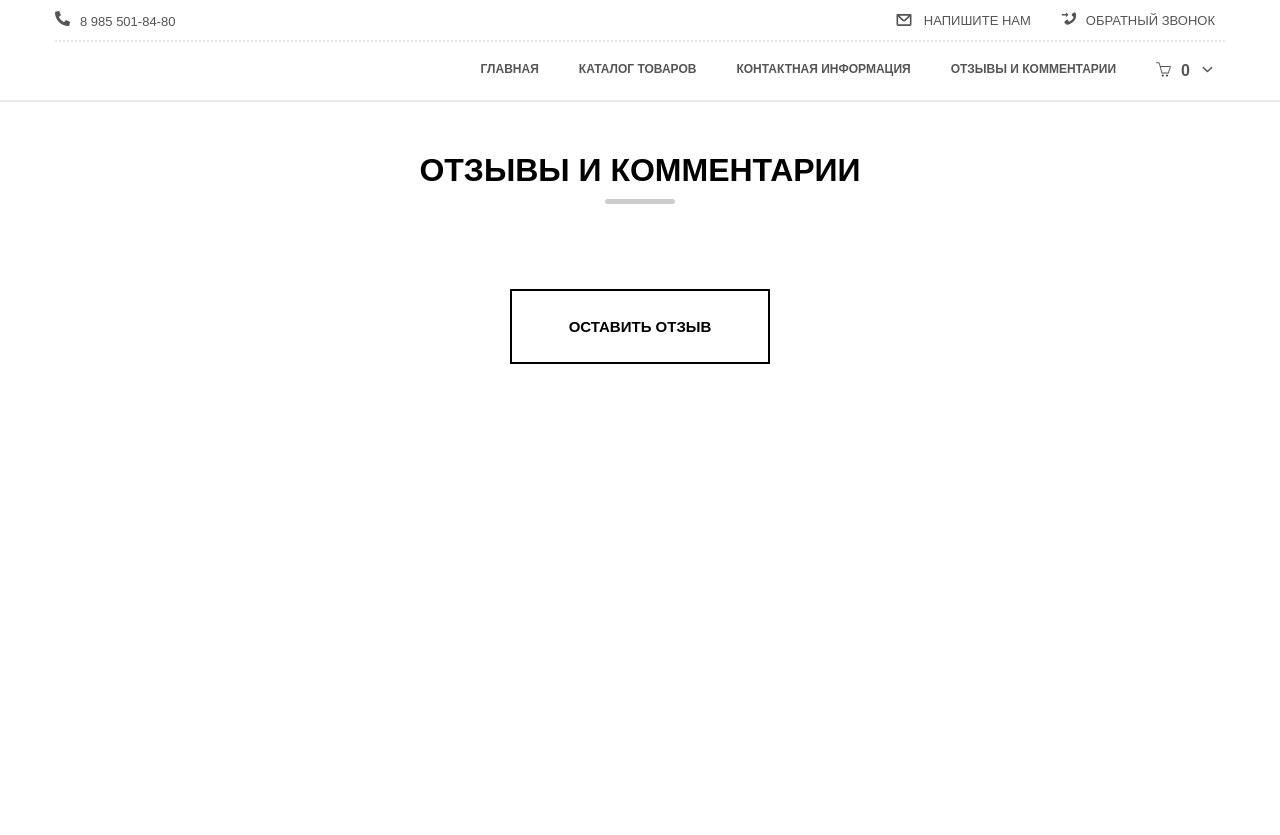
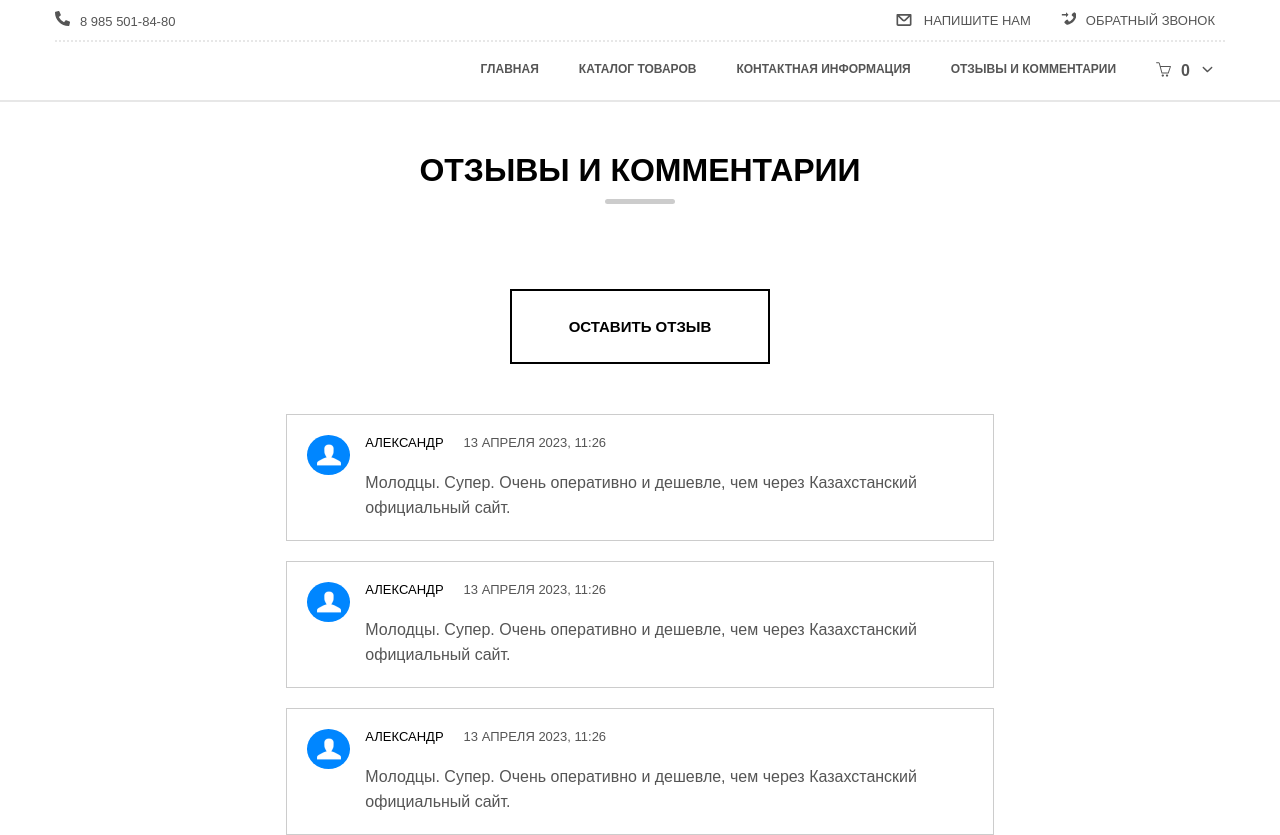
Before and after one commit to altynovbayel/amway-site, a React (Create React App) app: page /comments in a window 1280 px wide. Before the commit the page ends 800 px from the top, so only its background shows below. Built offline with nearby package versions, Linux system fonts and the light colour scheme.

Commit message:
comments and review

```diff
--- a/src/components/Footer/Footer.module.scss
+++ /dev/null
@@ -1,3 +0,0 @@
-.footer{
-
-}
--- a/src/components/Footer/index.jsx
+++ /dev/null
@@ -1,15 +0,0 @@
-import React from 'react';
-import c from './Footer.module.scss'
-
-function Footer() {
-  return (
-    <div className={c.footer}>
-      <p>
-        2020-2023 © Моя компания
-        Лучшие товары и услуги в Интернете
-      </p>
-    </div>
-  );
-}
-
-export default Footer;
--- /dev/null
+++ b/src/components/ReviewCard/Review.module.scss
@@ -0,0 +1,36 @@
+.review{
+  width: 60%;
+  border: 1px solid #ccc;
+  padding: 20px;
+  display: flex;
+  gap: 15px;
+  align-items: start;
+  .profile_photo{
+    width: 50px;
+    height: 40px;
+    background-color: #0086FF;
+    display: flex;
+    justify-content: center;
+    align-items: center;
+    border-radius: 50%;
+  }
+  .review_info{
+    display: flex;
+    align-items: center;
+    gap: 20px;
+    .name, .date{
+      font-size: 13px;
+    }
+    .date{
+      color: #555555;
+    }
+  }
+  .review_text{
+    margin-top: 20px;
+    p{
+      color: #555;
+      line-height: 25px;
+      font-weight: 400;
+    }
+  }
+}
--- /dev/null
+++ b/src/components/ReviewCard/index.jsx
@@ -0,0 +1,25 @@
+import React from 'react';
+import c from './Review.module.scss'
+
+function ReviewCard() {
+  return (
+    <div className={c.review}>
+      <div className={c.profile_photo}>
+        <img src="/images/user-photo.png" alt="" />
+      </div>
+      <div>
+        <div className={c.review_info}>
+          <p className={c.name}>АЛЕКСАНДР</p>
+          <span className={c.date}>13 АПРЕЛЯ 2023, 11:26</span>
+        </div>
+        <div className={c.review_text}>
+          <p>
+            Молодцы. Супер. Очень оперативно и дешевле, чем через Казахстанский официальный сайт.
+          </p>
+        </div>
+      </div>
+    </div>
+  );
+}
+
+export default ReviewCard;
--- a/src/page/Comments/Comments.module.scss
+++ b/src/page/Comments/Comments.module.scss
@@ -21,6 +21,12 @@
         }
       }
     }
-
+    .comments_cards{
+      display: flex;
+      flex-direction: column;
+      align-items: center;
+      margin-top: 50px;
+      gap: 20px;
+    }
   }
 }
--- a/src/page/Comments/index.jsx
+++ b/src/page/Comments/index.jsx
@@ -1,6 +1,7 @@
 import React from 'react';
 import c from './Comments.module.scss'
 import Title from "../../components/Title";
+import ReviewCard from "../../components/ReviewCard";
 
 function Comments(props) {
   return (
@@ -11,6 +12,9 @@ function Comments(props) {
           <button>ОСТАВИТЬ ОТЗЫВ</button>
         </div>
         <div className={c.comments_cards}>
+          <ReviewCard/>
+          <ReviewCard/>
+          <ReviewCard/>
 
         </div>
       </div>
--- a/src/page/Main/index.jsx
+++ b/src/page/Main/index.jsx
@@ -2,7 +2,6 @@ import React from 'react';
 import c from './Main.module.scss'
 import Catalog from "../../components/Catalog";
 import Contacts from "../Contacts";
-import Footer from "../../components/Footer";
 import Form from '../../components/Form';
 
 
```
Also changed, not shown: public/images/user-photo.png (added).
